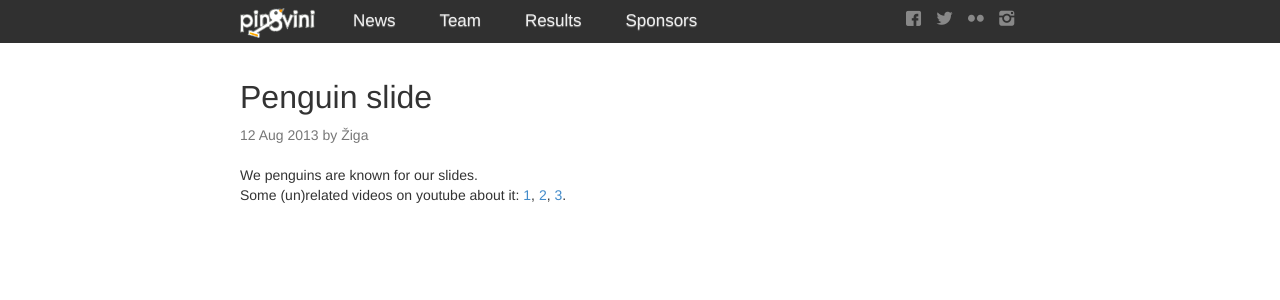
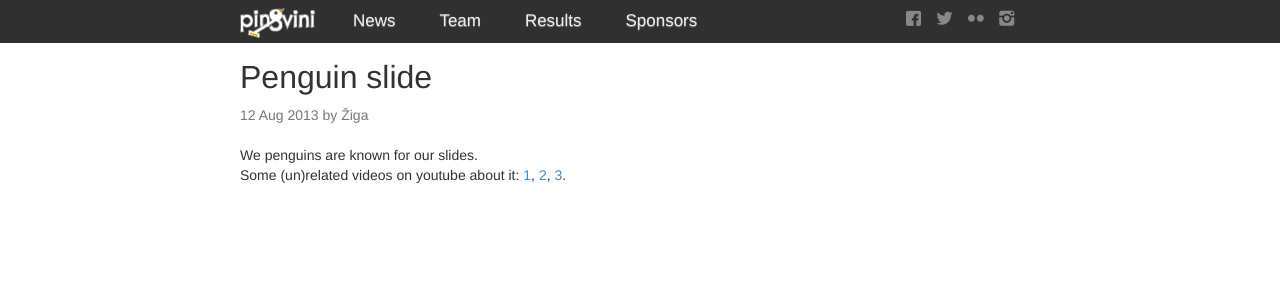
Before and after one commit to pingvini/pingvini.github.io, a Jekyll site: the page built from _posts/2013-08-12-penguin-slide.md, in a window 1280 px wide. Shown: the top 300 px of the page. Built offline with Jekyll 4.4.1, drawn with Linux system fonts in a browser that asks for light colours; Markdown is read by kramdown in place of the engine named in the settings; comment, search, counter and statistics services are not loaded.

Commit message:
Minor changes in the quotation and body padding.

```diff
--- a/assets/css/penguin.css
+++ b/assets/css/penguin.css
@@ -14,7 +14,7 @@
 }
 
 .bodypadding{
-  padding-top: 60px; /* Account for fixed navbar */
+  padding-top: 40px; /* Account for fixed navbar */
 }
 
 h1, h2, h3 {
--- a/index.html
+++ b/index.html
@@ -14,7 +14,7 @@
 <div class="container-narrow">
 	<div class="container-quotation">
 	<blockquote>
-	It's not just a rock. It's forty-two pounds of polished granite, with a beveled underbelly and a handle a human being can hold.<br/> Okay, so in and of itself it looks like it has no practical purpose, but it's a repository of possibility. And, when it's handled just right, it exacts a kind of poetry - as close to poetry as I ever want to get.<br/>The way it moves.... Not once, in everything I've done, have I ever felt the same wonder and humanity as when I'm playing the game of curling.
+	It's not just a <b>rock</b>. It's forty-two pounds of polished granite, with a beveled underbelly and a handle a human being can hold.<br/>Okay, so in and of itself it looks like it has no practical purpose, but it's a repository of possibility. And, when it's handled just right, it exacts a kind of <b>poetry</b> - as close to poetry as I ever want to get.<br/>The way it moves.... Not once, in everything I've done, have I ever felt the same <b>wonder</b> and humanity as when I'm playing the game of <b>curling</b>.
 	<cite>Men with Brooms</cite>
 	</blockquote>
 	</div>
```
